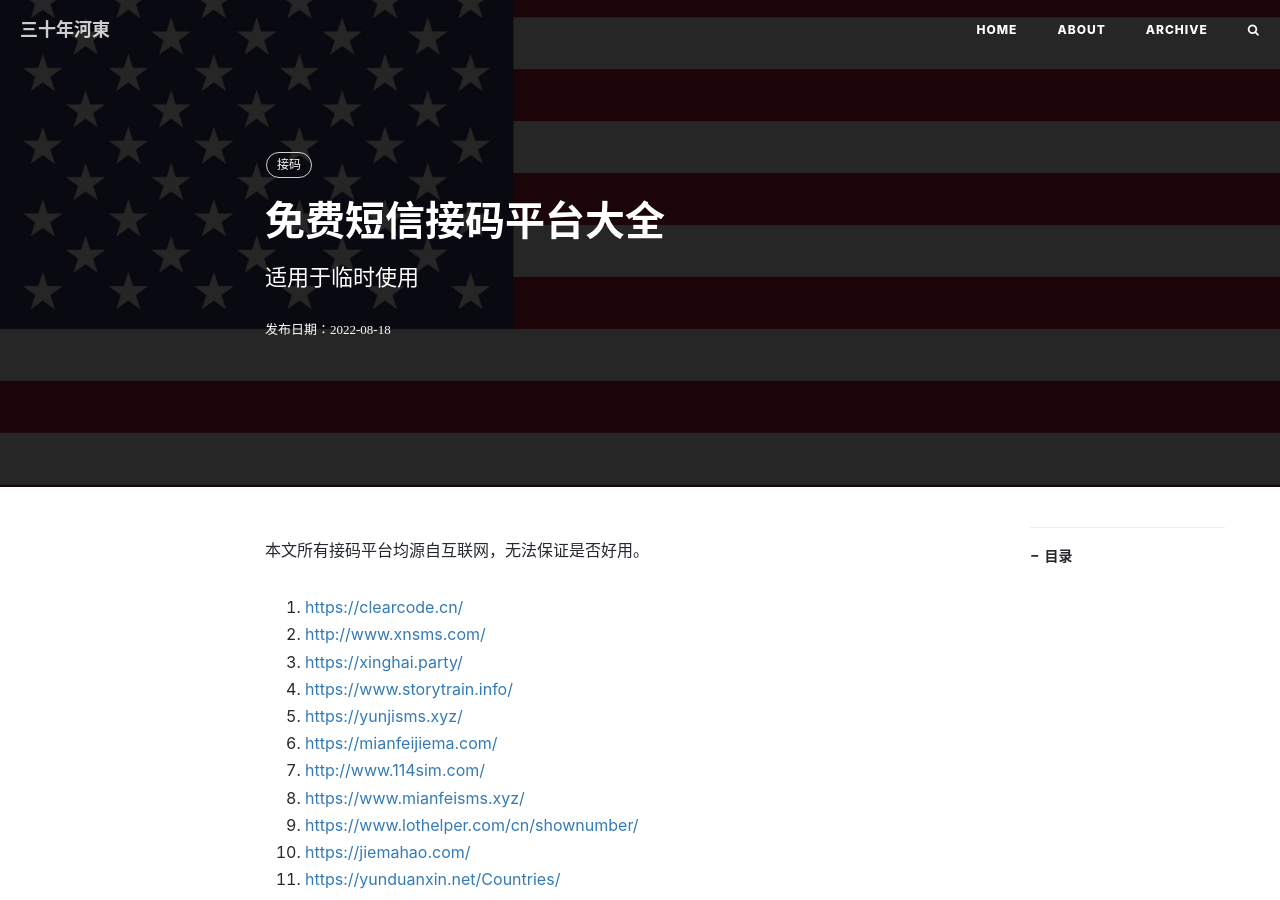
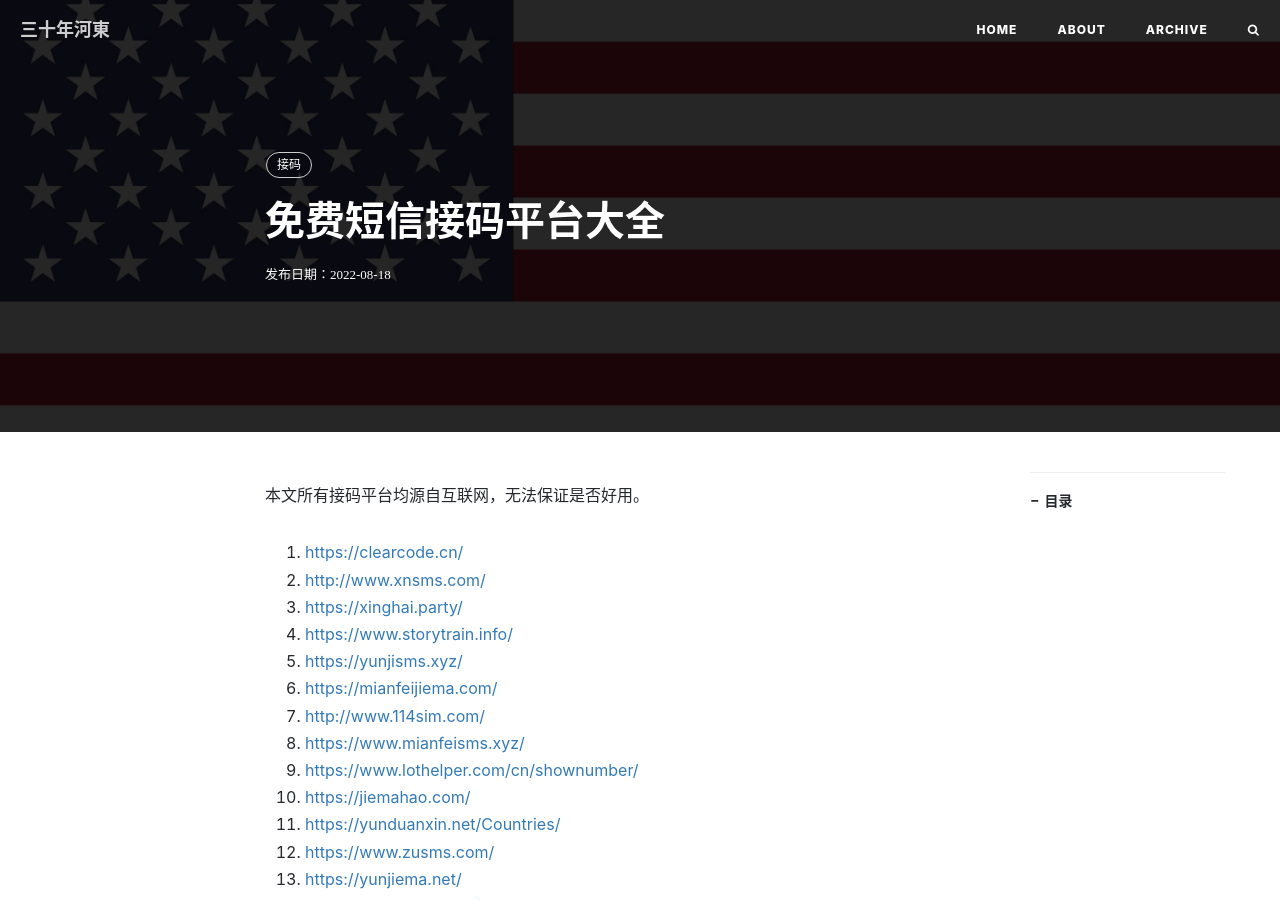
Before and after one commit to ssnhd/ssnhd.github.io, a Jekyll site: the page built from _posts/2022-8-18-sms.md, in a window 1280 px wide and 900 px high. Built offline with Jekyll 4.4.1, drawn with Linux system fonts in a browser that asks for light colours; nearby versions of some CDN libraries; comment, search, counter and statistics services are not loaded.

Commit message:
Update 2022-8-18-sms.md

```diff
--- a/_posts/2022-8-18-sms.md
+++ b/_posts/2022-8-18-sms.md
@@ -1,7 +1,7 @@
 ---
 layout: post
 title: 免费短信接码平台大全
-subtitle: 适用于临时使用
+subtitle:
 date: 2022-8-18
 author: 河東
 header-img: img/usa.jpg
```
